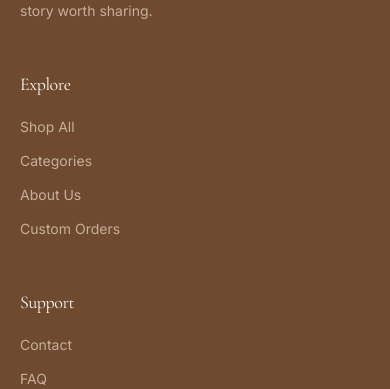
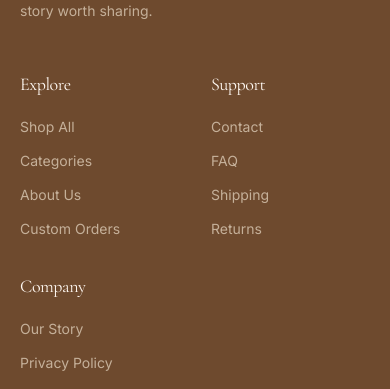
Before and after one commit to SameerJoshi7/manjusatelier, a React (Vite) app in the folder client/: page / in a window 390 px wide. Shown: the part 1168-1557 px from the top of the page. Built offline with nearby package versions, Linux system fonts and the light colour scheme; no server answers.

Commit message:
fix(ui): make footer columns side by side on mobile

```diff
--- a/client/src/components/layout/Footer.tsx
+++ b/client/src/components/layout/Footer.tsx
@@ -107,6 +107,7 @@ export function Footer() {
         </div>
 
         {/* Link columns */}
+        <div className="grid grid-cols-2 gap-8 sm:grid-cols-3 md:col-span-1 lg:col-span-3">
           {columns.map((col) => (
             <div key={col.title}>
               <h4 className="font-serif text-lg text-cream">{col.title}</h4>
@@ -124,6 +125,7 @@ export function Footer() {
               </ul>
             </div>
           ))}
+        </div>
       </div>
 
       <div className="border-t border-cream/10">
```
Lines whose indentation alone changed are shown as unchanged.
